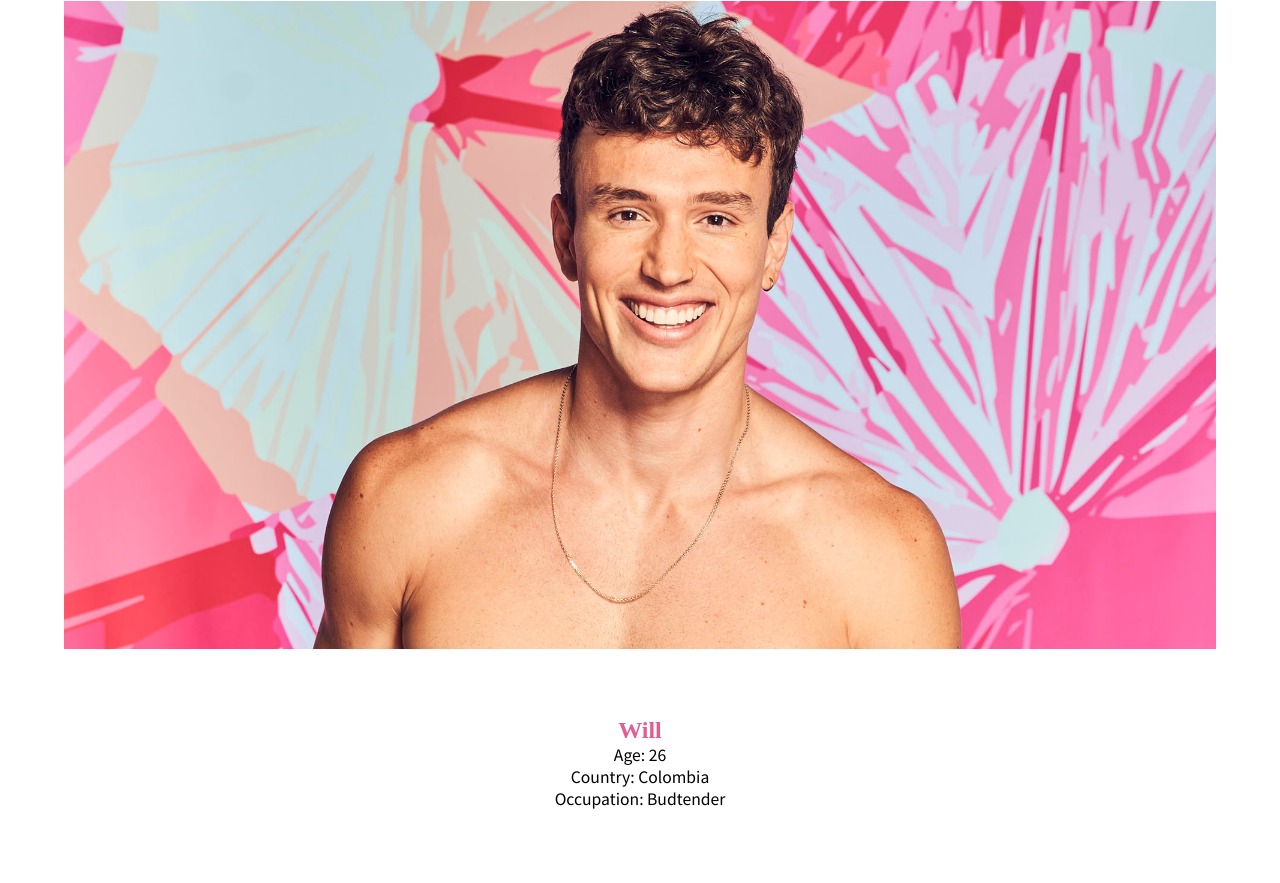
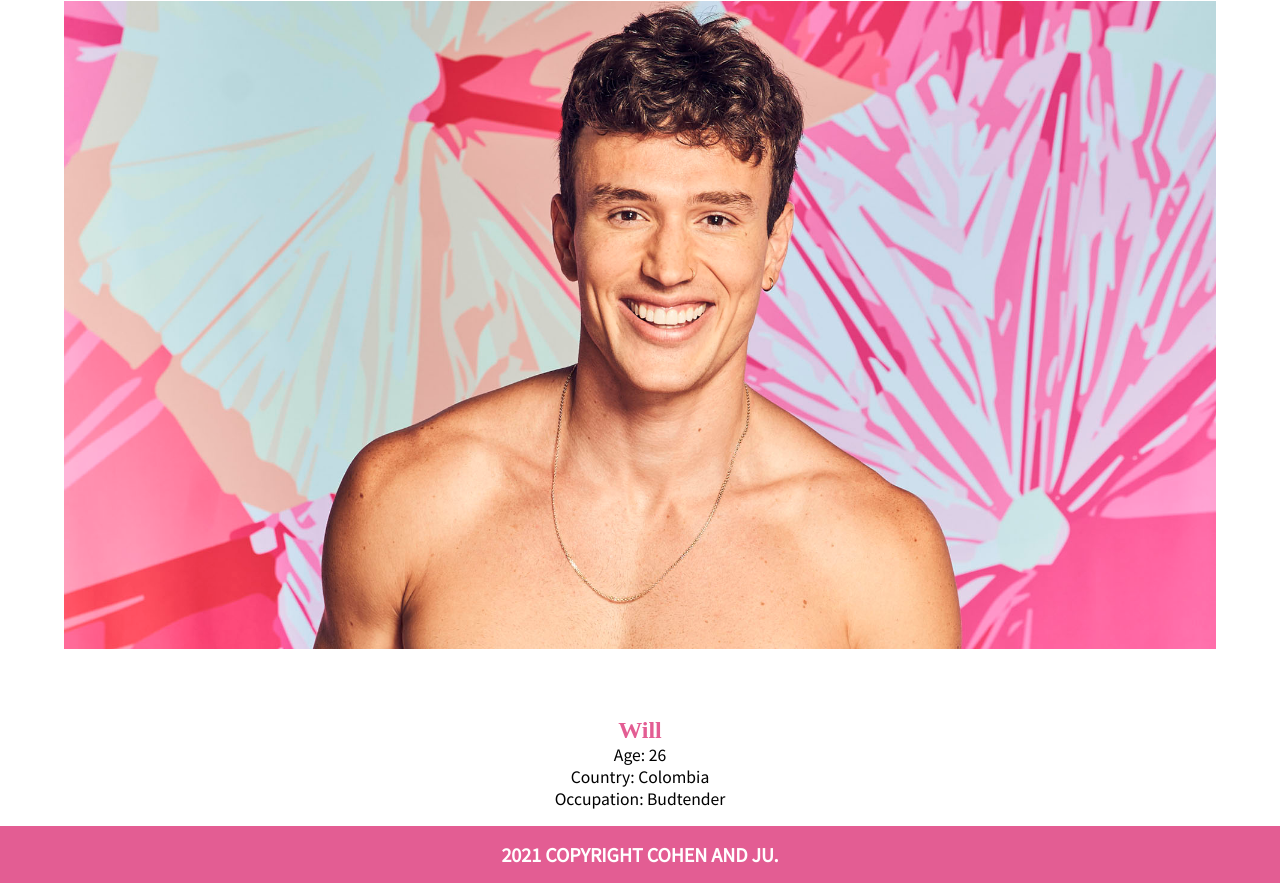
Before and after one commit to cas389/gw3_Cohen_Ju, a plain HTML site: page islanders.html in a window 1280 px wide. Shown: the part 10164-11047 px from the top of the page. Before the commit the page ends 10990 px from the top, so only its background shows below. Drawn offline with Linux system fonts and the light colour scheme; a web font is replaced by a local one.

Commit message:
fixed few items on islanders.html

```diff
--- a/islanders.html
+++ b/islanders.html
@@ -10,7 +10,6 @@
 
     <!-- CSS Style Sheet -->
     <link rel="stylesheet" href="css/styles.css">
-
   </head>
   <!-- Body of Website -->
   <body>
@@ -114,7 +113,6 @@
             <div class="hvrbox-text"><h4>Trina</h4>Age: 24 <br>City: Hacienda Heights, CA <br>Occupation: Psychiatric Nurse</div>
           </div>
         </div>
-
         <div class="hvrbox islanders-flexbox-item">
           <img src="images/will.jpg" alt="Mountains" class="hvrbox-layer_bottom">
           <div class="hvrbox-layer_top hvrbox-layer_slideup">
@@ -122,6 +120,10 @@
           </div>
         </div>
       </section>
-
+    </main>
+      <!-- Footer of Website -->
+   <footer>
+   2021 Copyright Cohen and Ju.
+   </footer>
   </body>
 </html>
```
Lines whose indentation alone changed are shown as unchanged.
